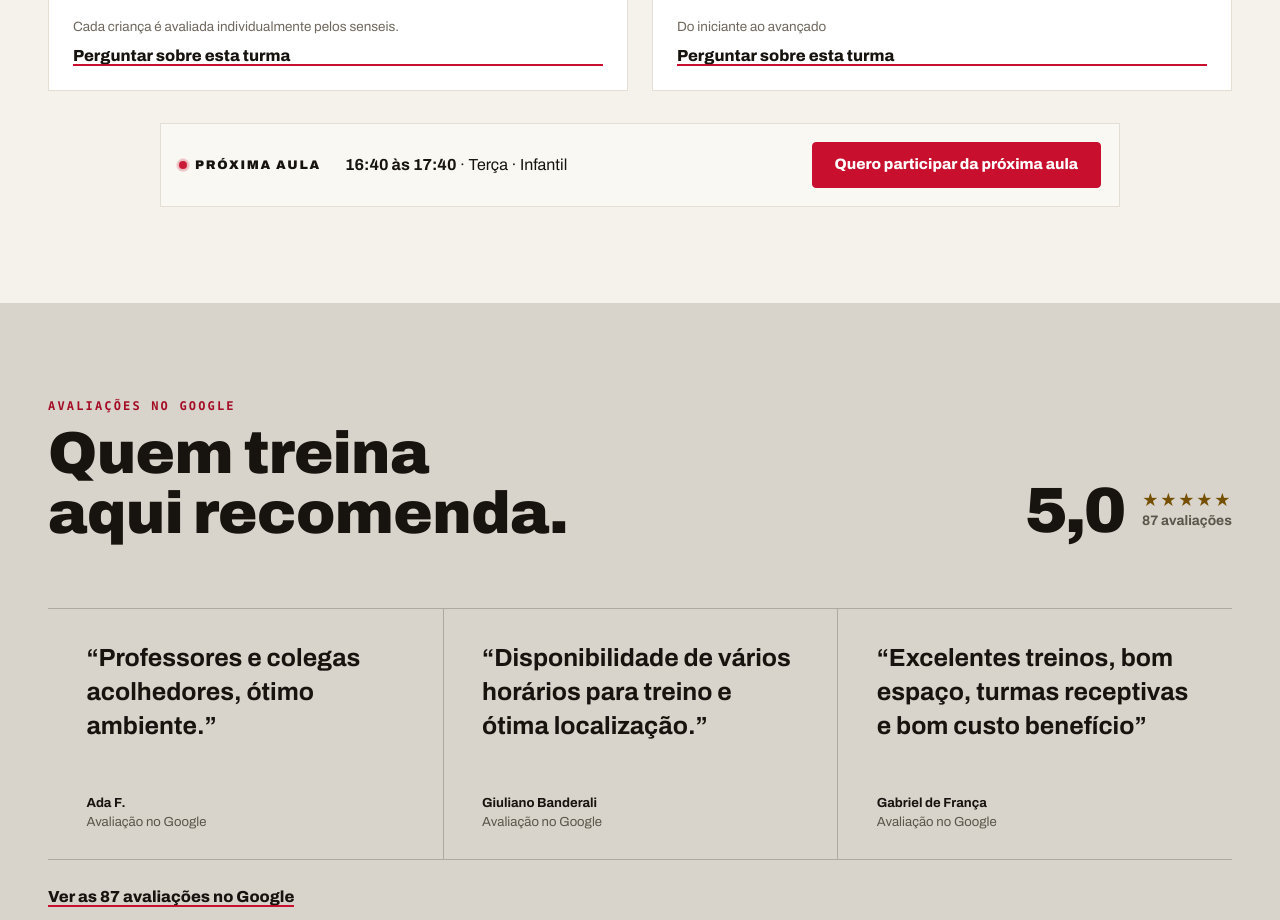
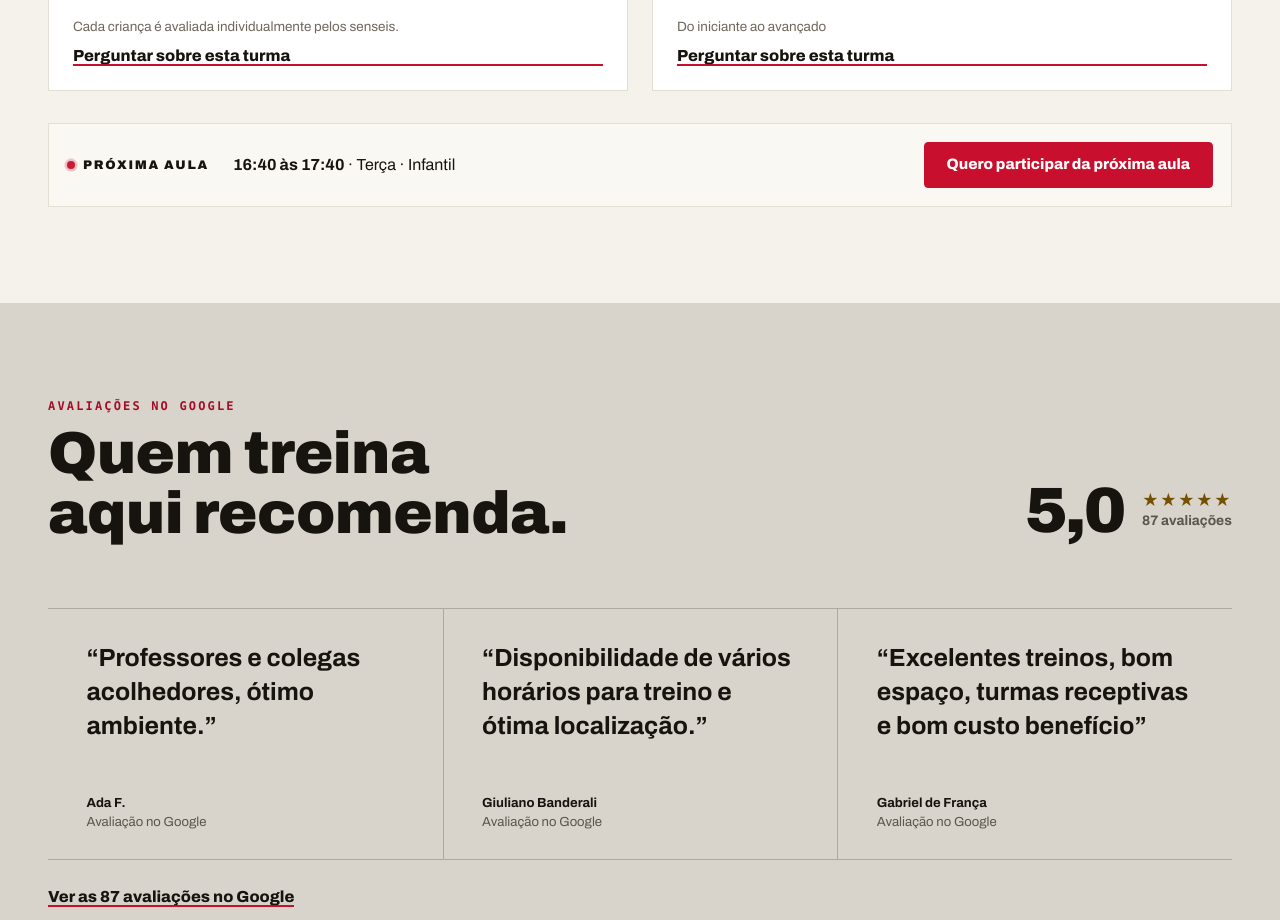
Before and after one commit to rikicx/mushinkan, a Next.js app: page / in a window 1280 px wide. Shown: the part 1420-2340 px from the top of the page. Built offline with nearby package versions, Linux system fonts and the light colour scheme; a web font is replaced by a local one.

Commit message:
fix(home): align next class block width

```diff
--- a/src/components/ScheduleTable.module.css
+++ b/src/components/ScheduleTable.module.css
@@ -226,8 +226,8 @@
 }
 
 .nextHome {
-  width: min(100%, 960px);
-  margin: 32px auto 0;
+  width: 100%;
+  margin: 32px 0 0;
 }
 
 .dot {
```
